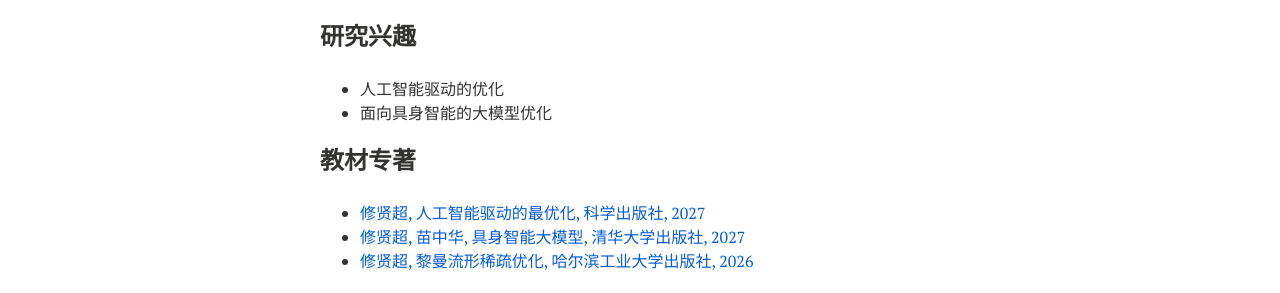
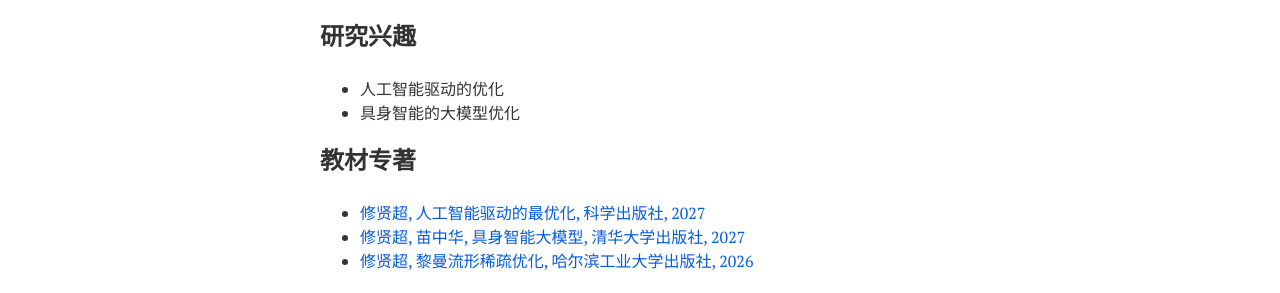
Before and after one commit to xianchaoxiu/xianchaoxiu.github.io, a Jekyll site: the page built from chinese/index.md, in a window 1280 px wide. Shown: the part 396-689 px from the top of the page. Built offline with Jekyll 4.4.1, drawn with Linux system fonts in a browser that asks for light colours; nearby versions of some CDN libraries.

Commit message:
Update index.md

```diff
--- a/chinese/index.md
+++ b/chinese/index.md
@@ -21,7 +21,7 @@ share: false
 
 ### 研究兴趣
 * 人工智能驱动的优化 <br>
-* 面向具身智能的大模型优化 <br>
+* 具身智能的大模型优化 <br>
 
 
 ### 教材专著
```
